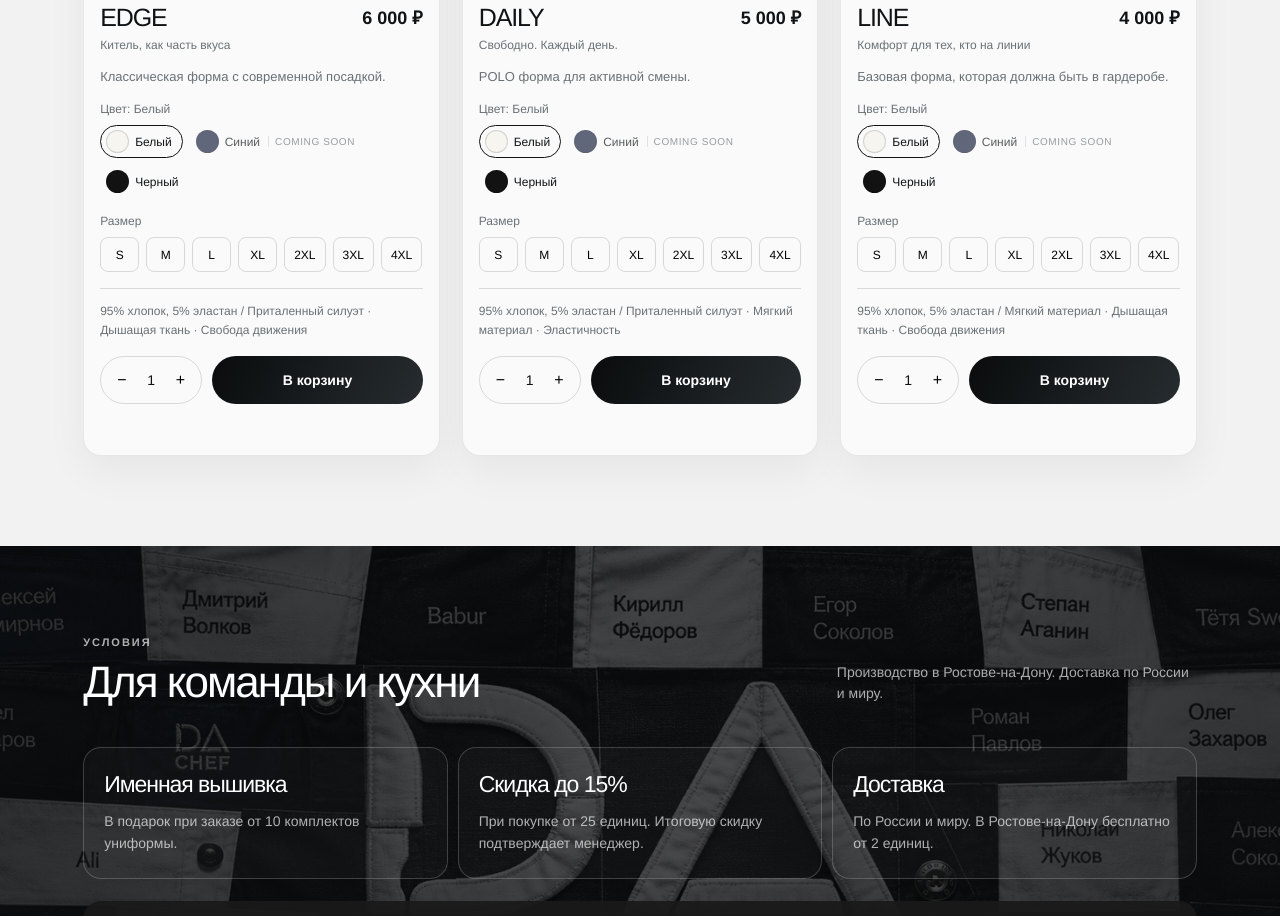
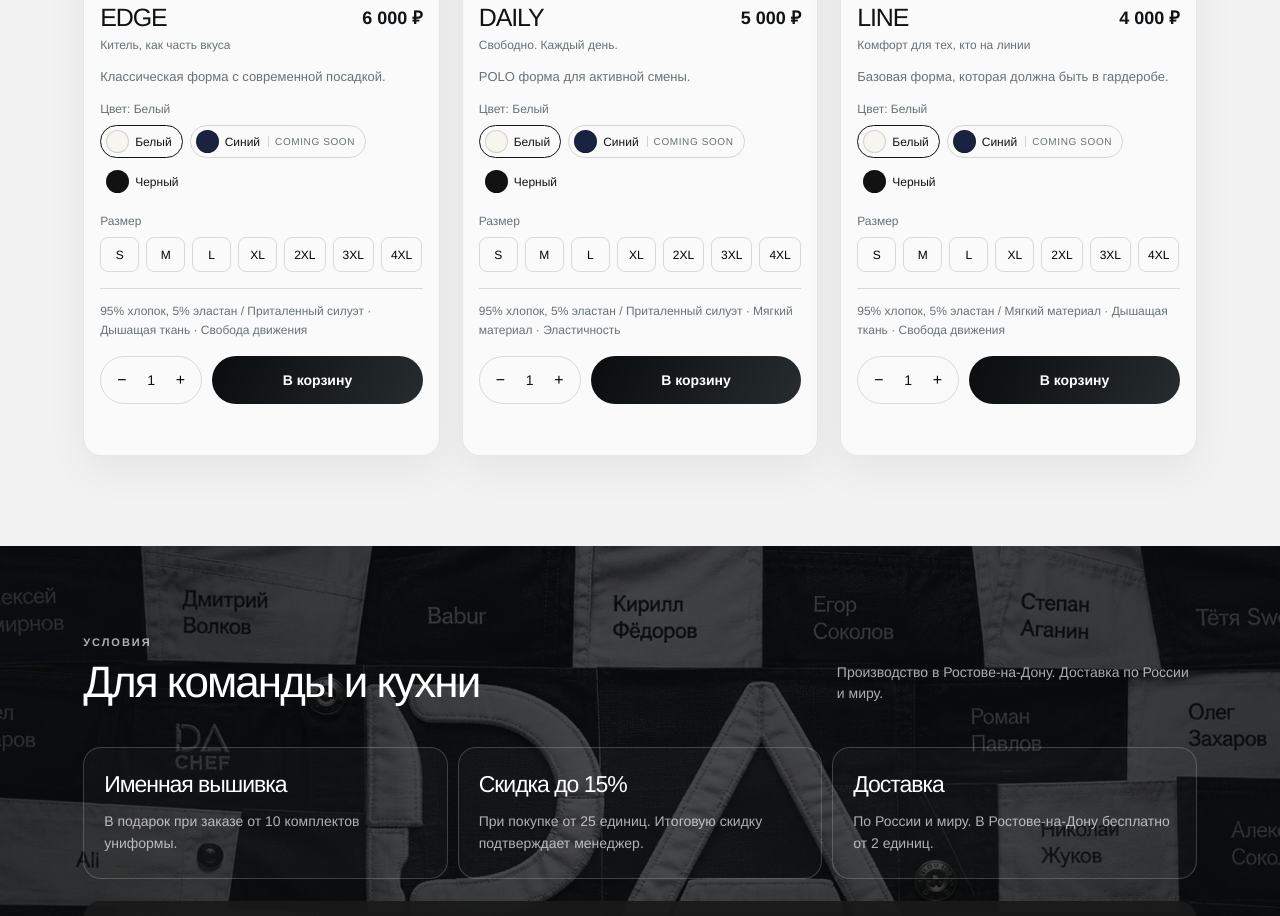
Before and after one commit to gashinyan/da-shef-site, a plain HTML site: page index.html in a window 1280 px wide. Shown: the part 1520-2436 px from the top of the page. Drawn offline with Linux system fonts and the light colour scheme.

Commit message:
Allow previewing coming-soon colors

```diff
--- a/index.html
+++ b/index.html
@@ -9,9 +9,9 @@
       name="description"
       content="Поварские кители DA CHEF: модели EDGE, DAILY и LINE. Выберите цвет, размер и оформите заявку онлайн."
     >
-    <link rel="stylesheet" href="styles.css?v=20260713-1">
-    <script src="scripts/products.js?v=20260713-1" defer></script>
-    <script src="scripts/app.js?v=20260713-1" defer></script>
+    <link rel="stylesheet" href="styles.css?v=20260717-1">
+    <script src="scripts/products.js?v=20260717-1" defer></script>
+    <script src="scripts/app.js?v=20260717-1" defer></script>
   </head>
   <body>
     <header class="site-header" data-header>
--- a/scripts/app.js
+++ b/scripts/app.js
@@ -138,21 +138,20 @@
     const colors = product.colors
       .map(
         (variant) => {
-          const disabled = Boolean(variant.comingSoon);
+          const comingSoon = Boolean(variant.comingSoon);
           return `
           <button
-            class="swatch ${choice.color === variant.id ? "active" : ""} ${disabled ? "coming-soon" : ""}"
+            class="swatch ${choice.color === variant.id ? "active" : ""} ${comingSoon ? "coming-soon" : ""}"
             type="button"
             data-action="color"
             data-product="${product.id}"
             data-color="${variant.id}"
-            aria-label="${variant.label}${disabled ? " — Coming soon" : ""}"
+            aria-label="${variant.label}${comingSoon ? " — скоро в продаже" : ""}"
             aria-pressed="${choice.color === variant.id}"
-            ${disabled ? "disabled" : ""}
           >
             <span class="swatch-dot" style="background:${variant.hex}"></span>
             ${variant.label}
-            ${disabled ? '<span class="soon-label">Coming soon</span>' : ""}
+            ${comingSoon ? '<span class="soon-label">Coming soon</span>' : ""}
           </button>
         `;
         }
@@ -212,11 +211,23 @@
               <output>${choice.quantity}</output>
               <button type="button" data-action="plus" data-product="${product.id}" aria-label="Увеличить">+</button>
             </div>
-            <button class="button add-button" type="button" data-action="add" data-product="${product.id}">
-              В корзину
+            <button
+              class="button add-button"
+              type="button"
+              data-action="add"
+              data-product="${product.id}"
+              ${color.comingSoon ? 'disabled aria-disabled="true"' : ""}
+            >
+              ${color.comingSoon ? "Скоро в продаже" : "В корзину"}
             </button>
           </div>
-          <p class="added-note">${choice.added ? "Добавлено в корзину" : promo}</p>
+          <p class="added-note">${
+            color.comingSoon
+              ? "Цвет доступен для просмотра, заказ пока закрыт"
+              : choice.added
+                ? "Добавлено в корзину"
+                : promo
+          }</p>
         </div>
       </article>
     `;
--- a/styles.css
+++ b/styles.css
@@ -584,8 +584,7 @@ h3 {
 }
 
 .swatch.coming-soon {
-  cursor: not-allowed;
-  opacity: 0.68;
+  border-color: rgba(16, 19, 21, 0.16);
 }
 
 .soon-label {
@@ -677,6 +676,12 @@ h3 {
   color: var(--white);
   min-height: 48px;
   padding: 0 12px;
+}
+
+.add-button:disabled {
+  background: #d7d9da;
+  color: #565b5e;
+  opacity: 1;
 }
 
 .added-note {
```
